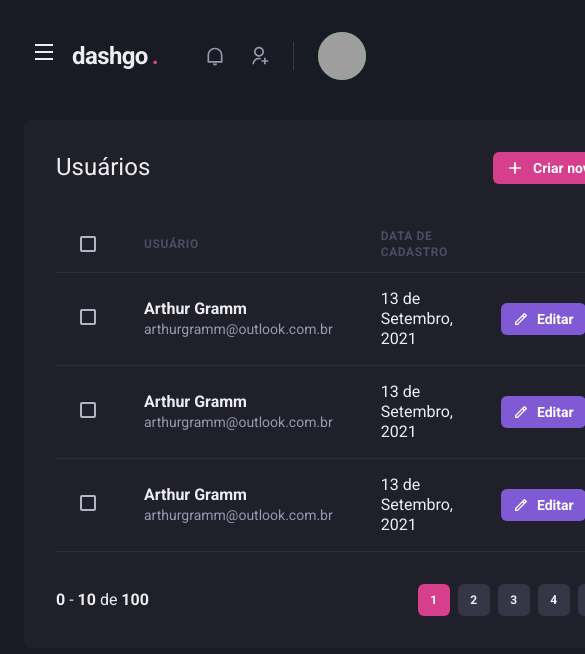
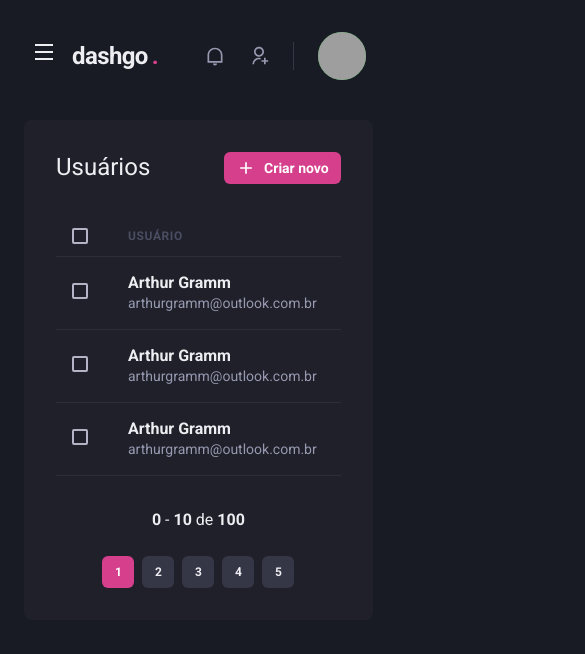
Before and after one commit to grammarthurf/dashgo, a Next.js app: page /users in a window 390 px wide. Shown: the top 654 px of the page, 585 px wide, since content can reach past the window. Built offline with nearby package versions, Linux system fonts and the light colour scheme; grey boxes are pictures that could not be loaded.

Commit message:
made the list users responsive

```diff
--- a/src/components/Pagination/index.tsx
+++ b/src/components/Pagination/index.tsx
@@ -4,7 +4,7 @@
 export function Pagination() {
   return (
     <Stack
-      direction="row"
+      direction={["column", "row"]}
       mt="8"
       justify="space-between"
       align="center"
--- a/src/pages/users/index.tsx
+++ b/src/pages/users/index.tsx
@@ -12,6 +12,7 @@
   Td,
   Checkbox,
   Text,
+  useBreakpointValue,
 } from '@chakra-ui/react';
 import { RiAddLine, RiPencilLine } from 'react-icons/ri';
 
@@ -20,6 +21,11 @@
 import { Sidebar } from '../../components/Sidebar';
 
 export default function UserList() {
+  const isWideVersion = useBreakpointValue({
+    base: false,
+    lg: true,
+  });
+
   return (
     <Box>
       <Header />
@@ -45,17 +51,16 @@
           <Table colorScheme="whiteAlpha">
             <Thead>
               <Tr>
-                <Th px="6" color="gray.300" w="8">
+                <Th px={["4", "4", "6"]} color="gray.300" w="8">
                   <Checkbox colorScheme="pink" />
                 </Th>
                 <Th>Usuário</Th>
-                <Th>Data de cadastro</Th>
-                <Th w="8"></Th>
+                {isWideVersion && <Th>Data de cadastro</Th>}
               </Tr>
             </Thead>
             <Tbody>
               <Tr>
-                <Td px="6">
+                <Td px={["4", "4", "6"]}>
                   <Checkbox colorScheme="pink" />
                 </Td>
                 <Td>
@@ -64,21 +69,10 @@
                     <Text fontSize="sm" color="gray.300">arthurgramm@outlook.com.br</Text>
                   </Box>
                 </Td>
-                <Td>13 de Setembro, 2021</Td>
-                <Td>
-                  <Button
-                    as="a"
-                    size="sm"
-                    fontSize="sm"
-                    colorScheme="purple"
-                    leftIcon={<Icon as={RiPencilLine} fontSize="16" />}
-                  >
-                    Editar
-                  </Button>
-                </Td>
+                {isWideVersion && <Td>13 de Setembro, 2021</Td>}
               </Tr>
               <Tr>
-                <Td px="6">
+                <Td px={["4", "4", "6"]}>
                   <Checkbox colorScheme="pink" />
                 </Td>
                 <Td>
@@ -87,21 +81,10 @@
                     <Text fontSize="sm" color="gray.300">arthurgramm@outlook.com.br</Text>
                   </Box>
                 </Td>
-                <Td>13 de Setembro, 2021</Td>
-                <Td>
-                  <Button
-                    as="a"
-                    size="sm"
-                    fontSize="sm"
-                    colorScheme="purple"
-                    leftIcon={<Icon as={RiPencilLine} fontSize="16" />}
-                  >
-                    Editar
-                  </Button>
-                </Td>
+                {isWideVersion && <Td>13 de Setembro, 2021</Td>}
               </Tr>
               <Tr>
-                <Td px="6">
+                <Td px={["4", "4", "6"]}>
                   <Checkbox colorScheme="pink" />
                 </Td>
                 <Td>
@@ -110,18 +93,7 @@
                     <Text fontSize="sm" color="gray.300">arthurgramm@outlook.com.br</Text>
                   </Box>
                 </Td>
-                <Td>13 de Setembro, 2021</Td>
-                <Td>
-                  <Button
-                    as="a"
-                    size="sm"
-                    fontSize="sm"
-                    colorScheme="purple"
-                    leftIcon={<Icon as={RiPencilLine} fontSize="16" />}
-                  >
-                    Editar
-                  </Button>
-                </Td>
+                {isWideVersion && <Td>13 de Setembro, 2021</Td>}
               </Tr>
             </Tbody>
           </Table>
```
